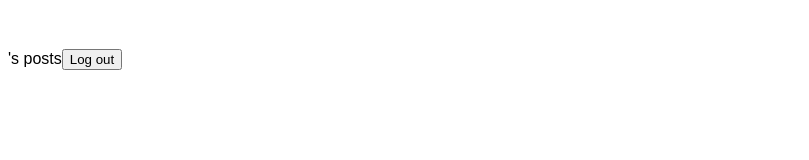
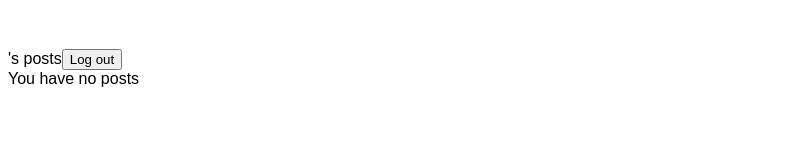
Before and after one commit to onifernando1/blog, a React (Create React App) app in the folder blog/frontend/: page /user in a window 1280 px wide. Shown: the part 135-295 px from the top of the page, without its empty margins (0-809 px from the left). Built offline with nearby package versions, Linux system fonts and the light colour scheme; no server answers.

Commit message:
display no postts if no posts

```diff
--- a/blog/frontend/src/pages/User.js
+++ b/blog/frontend/src/pages/User.js
@@ -71,7 +71,7 @@ function User(params) {
             {capitalizeName()}'s posts
             <button onClick={logout}>Log out </button>
           </div>
-          {authorPosts ? <div></div> : <div>Yay</div>}
+          {authorPosts.length < 1 ? <div>You have no posts</div> : <div></div>}
           <div></div>
         </div>
       ) : null}
```
